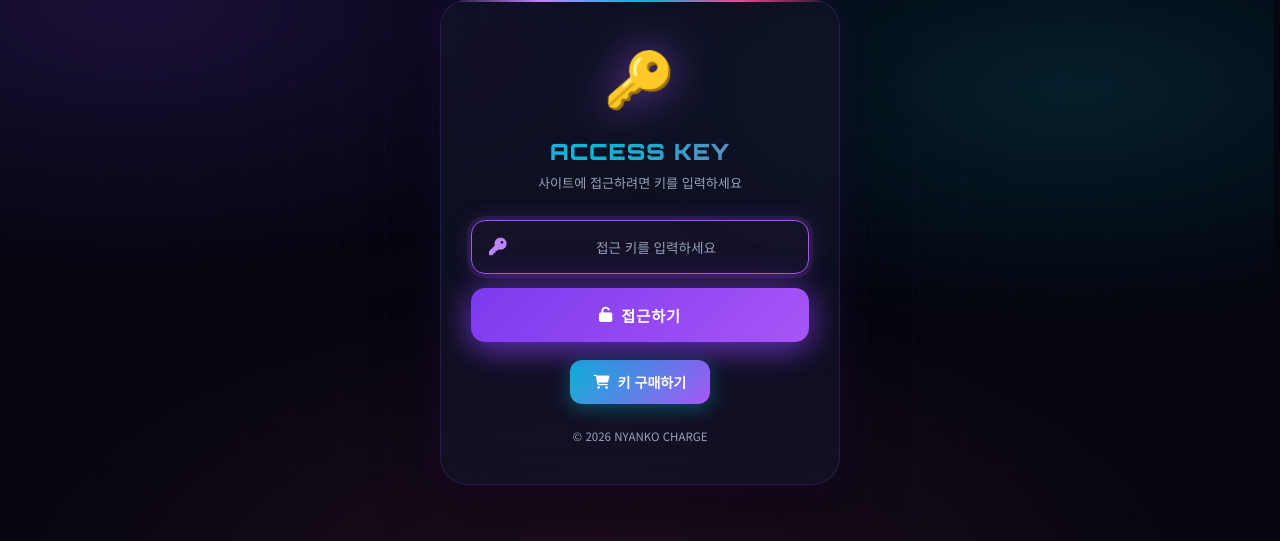
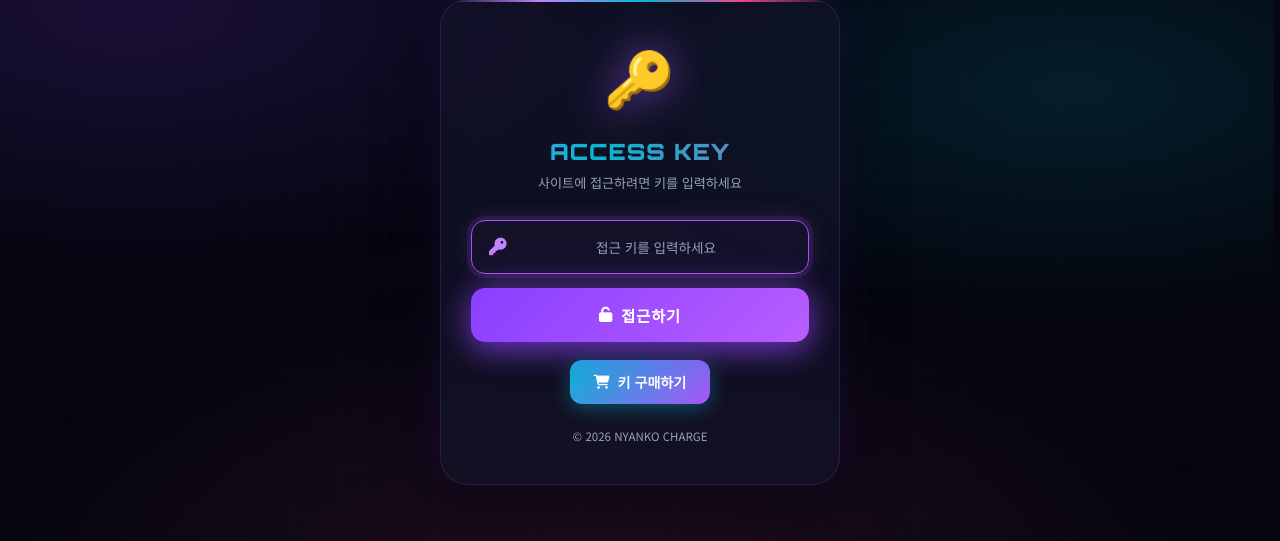
Before and after one commit to kongjoonff-source/The-Battle-Cats-autoAPI-korea, a Flask app: page /gate in a window 1280 px wide, with the pointer over the restyled element. Shown: the part 158-699 px from the top of the page. Run offline with Flask 3, Linux system fonts and the light colour scheme.

Commit message:
style: improve gate UI and add /admin routes

```diff
--- a/templates/gate.html
+++ b/templates/gate.html
@@ -168,11 +168,12 @@ input:focus + .input-icon{color:var(--primary3)}
   background:linear-gradient(135deg,var(--primary),var(--primary2));
   color:#fff;
   box-shadow:0 4px 20px rgba(124,58,237,0.4);
-}
-.btn-primary:hover{
+ }
+ .btn-primary:hover{
   box-shadow:0 8px 30px rgba(124,58,237,0.6),0 0 40px rgba(168,85,247,0.3);
   transform:translateY(-2px);
-}
+  filter:brightness(1.1);
+ }
 
 .error-msg{
   display:none;
```
